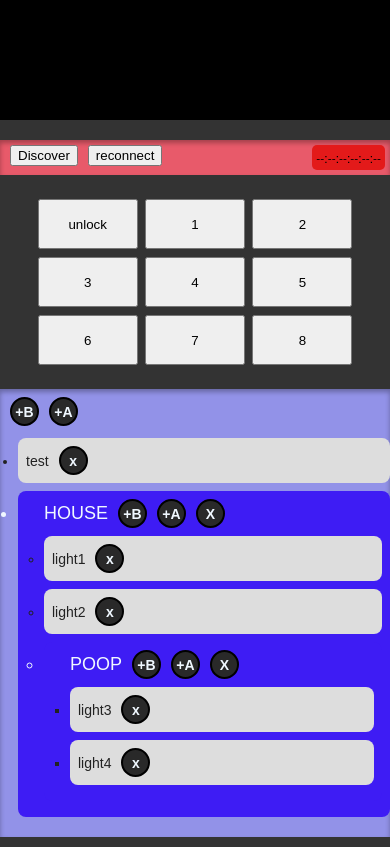
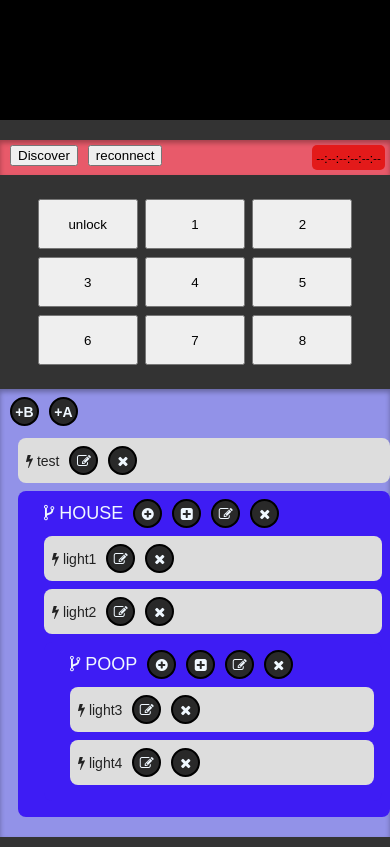
Before and after one commit to falldeaf/Hand-Control, a plain HTML site: page www/index.html in a window 390 px wide. Drawn offline with Linux system fonts and the light colour scheme; some packages are replaced by stand-ins of ours.

Commit message:
fixed root add
fixed root node adding

```diff
--- a/www/css/index.css
+++ b/www/css/index.css
@@ -47,6 +47,11 @@ body {
     text-transform:uppercase;
     width:100%;
 }
+
+li {
+	list-style-type: none;
+}
+
 
 /* Portrait layout (default) */
 .app {
--- a/www/js/json_pipeline.js
+++ b/www/js/json_pipeline.js
@@ -1,4 +1,5 @@
 var json = {
+	"branches": {
 	  "test": {
 		"ntype": "terminal",
 		"wintent": "tasker://testask",
@@ -36,6 +37,7 @@ var json = {
 				"wintent": "tasker://light4toggle",
 				"analogue_intent": "tasker://light4_a",
 				"color": "#00F"
+			  }
 			}
 		  }
 		}
@@ -99,7 +101,7 @@ function Call(num) {
         //alert(num);
         if(num < 8 && num > -1) {
             //add branches to the root node here!!
-            if(current_node == null) current_node = json;
+            if(current_node == null) current_node = json["branches"];
             temp_node = current_node[Object.keys(current_node)[num]];
 
             //alert(JSON.stringify(temp_node));
@@ -247,11 +249,11 @@ function renderJSON(obj, objname) {
     for (var key in obj) {
         if (typeof obj[key] === 'object') {
             if(obj[key].ntype == "branch") {
-                retValue += "<li pos='"+objname+"[\""+key+"\"]' class='node branch'><ul>" + key + "<div class='action_button add_branch'>+B</div><div class='action_button add_terminal'>+A</div><div class='action_button remove_node'>X</div>";
+                retValue += "<li pos='"+objname+"[\""+key+"\"]' class='node branch'><ul><i class='fa fa-code-fork'></i> " + key + "<div class='action_button add_branch'><i class='fa fa-plus-circle'></i></div><div class='action_button add_terminal'><i class='fa fa-plus-square'></i></div><div class='action_button add_terminal'><i class='fa fa-edit'></i></div><div class='action_button remove_node'><i class='fa fa-remove'></i></div>";
                 retValue += renderJSON(obj[key].branches, objname+"[\""+key+"\"][\"branches\"]");
                 retValue += "</ul></li>";
             } else if(obj[key].ntype == "terminal") {
-                retValue += "<li pos='"+objname+"[\""+key+"\"]' class='node terminal'>"+key + "<div class='action_button remove_node'>X</div>"+"</li>";
+                retValue += "<li pos='"+objname+"[\""+key+"\"]' class='node terminal'><i class='fa fa-flash'></i> "+key + "<div class='action_button add_terminal'><i class='fa fa-edit'></i></div><div class='action_button remove_node'><i class='fa fa-remove'></i></div>"+"</li>";
             }
         } else {
             //retValue += "<li class='tree'>" + key + " = " + obj[key] + "</li>";
@@ -270,7 +272,7 @@ function nodePosition(node) {
 function draw() {
 	$('#json_list').addClass("node").attr('pos', 'json');
 
-    $('#json_list').html("<div class='action_button add_branch'>+B</div><div class='action_button add_terminal'>+A</div><ul>"+renderJSON(json, "json")+"</ul>");
+    $('#json_list').html("<div class='action_button add_branch'>+B</div><div class='action_button add_terminal'>+A</div><ul>"+renderJSON(json["branches"], "json")+"</ul>");
 
 	$('.remove_node').click(function(e) {
         e.preventDefault();
```
Lines whose indentation alone changed are shown as unchanged.
